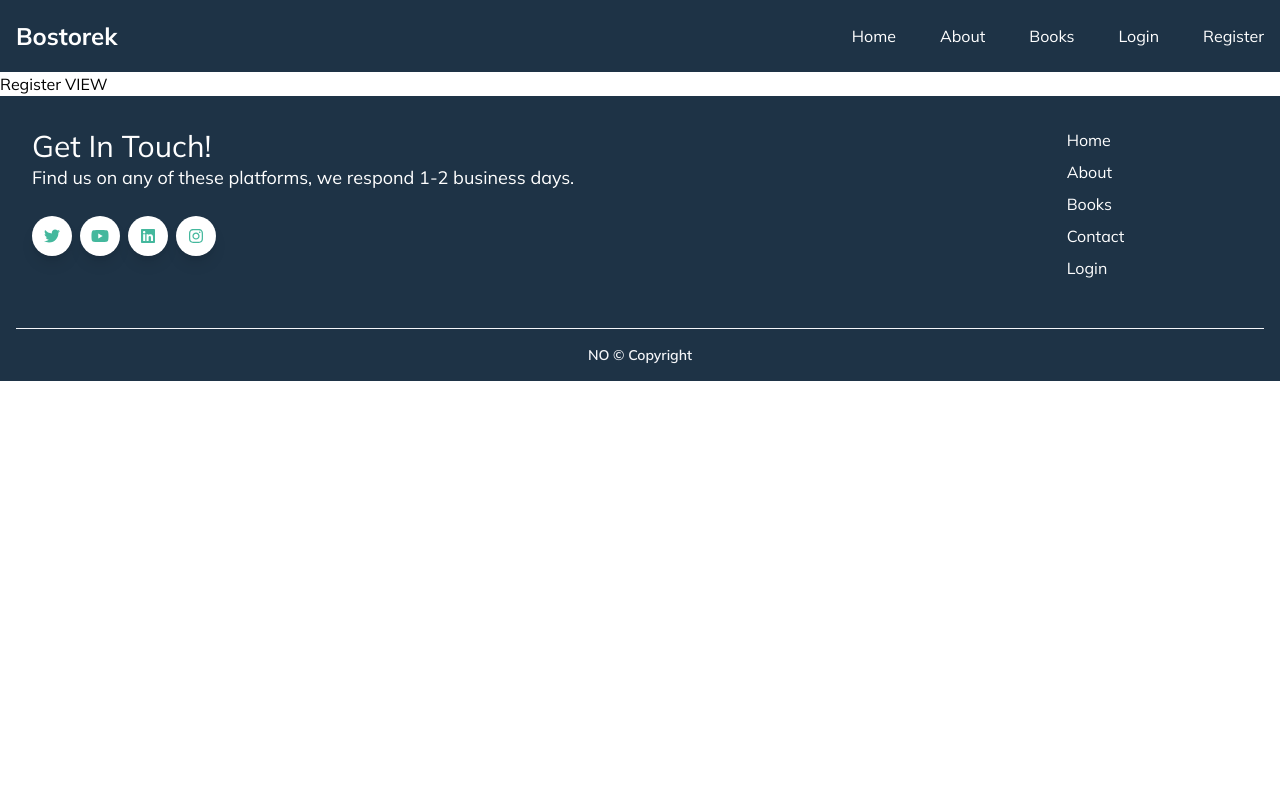
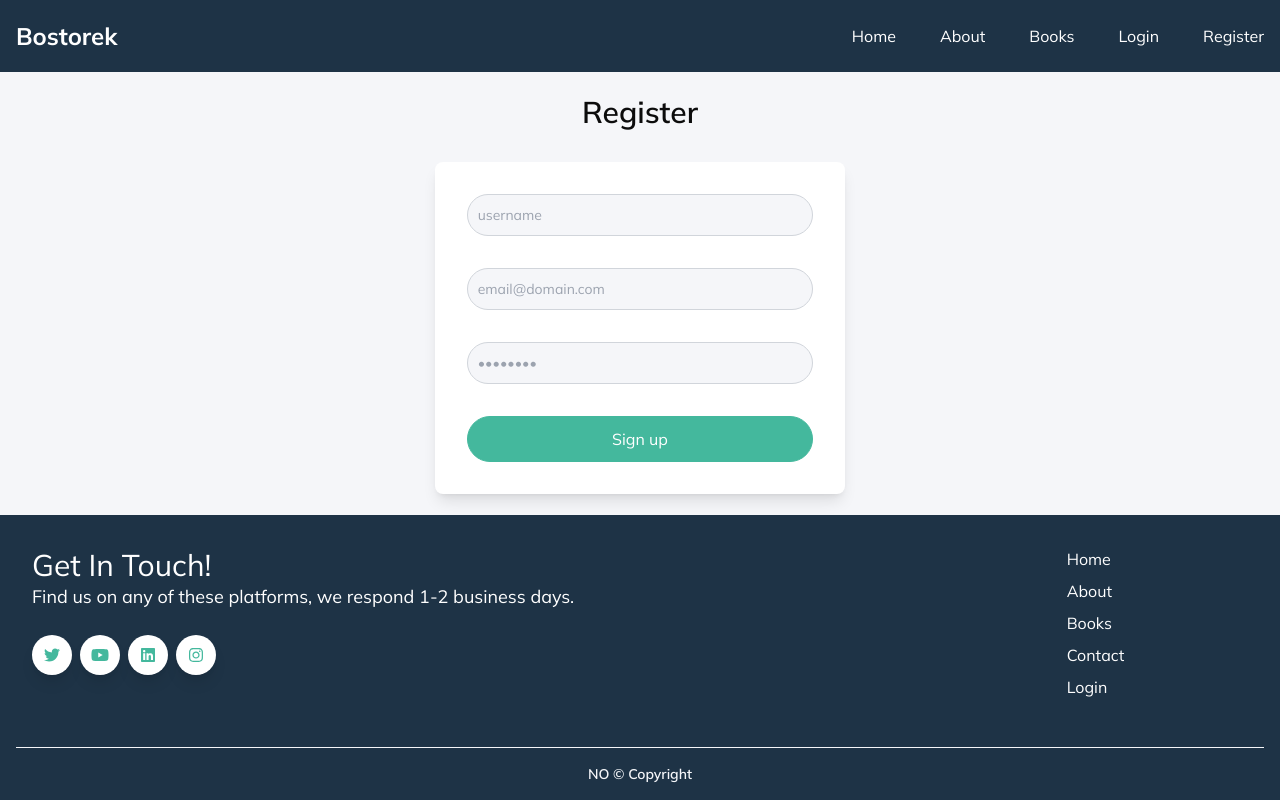
Before and after one commit to ArinSoftware/bostorek, a Vue app in the folder frontend/: page /#/register in a window 1280 px wide. Built offline with nearby package versions, Linux system fonts and the light colour scheme.

Commit message:
register page html code implemented

```diff
--- a/frontend/src/views/LoginView.vue
+++ b/frontend/src/views/LoginView.vue
@@ -1,37 +1,40 @@
 <template>
-  <section class="bg-bost-grey">
-    <div class="flex flex-col items-center justify-center px-6 py-8 mx-auto lg:py-0" style="height: calc(100vh - 357px);">
-      <div class="w-full bg-white rounded-lg shadow dark:border md:mt-0 sm:max-w-md xl:p-0">
-        <div class="p-6 space-y-4 md:space-y-6 sm:p-8">
-          <h1 class="text-xl font-bold leading-tight tracking-tight text-gray-900 md:text-2xl ">
-            Sign in to your account
-          </h1>
-          <form class="space-y-4 md:space-y-6" action="#">
+  <section class="bg-bost-grey flex flex-col items-center justify-center px-6 py-8 mx-auto lg:py-0"
+    style="height: calc(100vh - 357px);">
+
+    <section-header header="Login" />
+
+    <div class="w-full bg-white rounded-lg shadow-lg hover:shadow-2xl transition duration-500 md:mt-0 sm:w-1/2 lg:w-1/3">
+      <div class="p-8 space-y-4 md:space-y-6 sm:p-8">
+        <form class="space-y-8" action="#">
           <div>
-              <label for="email" class="block mb-2 text-sm font-medium text-gray-900 ">Your email</label>
             <input type="email" name="email" id="email"
-                class="bg-gray-50 border border-gray-300 text-gray-900 sm:text-sm rounded-lg focus:ring-primary-600 focus:border-primary-600 block w-full p-2.5"
-                placeholder="name@company.com" required="">
+              class="bg-bost-grey border border-gray-300 text-gray-900 sm:text-sm rounded-full block w-full p-2.5"
+              placeholder="name@company.com" autocomplete="off">
           </div>
           <div>
-              <label for="password" class="block mb-2 text-sm font-medium text-gray-900 ">Password</label>
             <input type="password" name="password" id="password" placeholder="••••••••"
-                class="bg-gray-50 border border-gray-300 text-gray-900 sm:text-sm rounded-lg focus:ring-primary-600 focus:border-primary-600 block w-full p-2.5"
-                required="">
+              class="bg-bost-grey border border-gray-300 text-gray-900 sm:text-sm rounded-full block w-full p-2.5">
           </div>
           <button type="submit"
-              class="w-full bg-bost-green hover:bg-white text-white hover:text-bost-green border border-bost-green py-2.5 px-11 rounded-full transition duration-300 ease-in-out">Sign
-              in</button>
+            class="w-full bg-bost-green hover:bg-white text-white hover:text-bost-green border border-bost-green py-2.5 px-11 rounded-full transition duration-300 ease-in-out">
+            Sign in
+          </button>
         </form>
       </div>
     </div>
-    </div>
+
   </section>
 </template>
 
 <script>
+import SectionHeader from '@/components/SectionHeader.vue';
+
 export default {
-  name: "LoginView"
+  name: "LoginView",
+  components: {
+    SectionHeader
+  }
 }
 </script>
 
--- a/frontend/src/views/RegisterView.vue
+++ b/frontend/src/views/RegisterView.vue
@@ -1,12 +1,45 @@
 <template>
-  <div>
-    Register VIEW
-  </div>
+  <section class="bg-bost-grey flex flex-col items-center justify-center px-6 py-8 mx-auto lg:py-0"
+    style="height: calc(100vh - 357px);">
+
+    <section-header header="Register" />
+
+    <div class="w-full bg-white rounded-lg shadow-lg hover:shadow-2xl transition duration-500 md:mt-0 sm:w-1/2 lg:w-1/3">
+      <div class="p-8 space-y-4 md:space-y-6 sm:p-8">
+        <form class="space-y-8" action="#">
+          <div>
+            <input type="text" name="username" id="username"
+              class="bg-bost-grey border border-gray-300 text-gray-900 sm:text-sm rounded-full block w-full p-2.5"
+              placeholder="username" autocomplete="off">
+          </div>
+          <div>
+            <input type="email" name="email" id="email"
+              class="bg-bost-grey border border-gray-300 text-gray-900 sm:text-sm rounded-full block w-full p-2.5"
+              placeholder="email@domain.com" autocomplete="off">
+          </div>
+          <div>
+            <input type="password" name="password" id="password" placeholder="••••••••"
+              class="bg-bost-grey border border-gray-300 text-gray-900 sm:text-sm rounded-full block w-full p-2.5">
+          </div>
+          <button type="submit"
+            class="w-full bg-bost-green hover:bg-white text-white hover:text-bost-green border border-bost-green py-2.5 px-11 rounded-full transition duration-300 ease-in-out">
+            Sign up
+          </button>
+        </form>
+      </div>
+    </div>
+
+  </section>
 </template>
 
 <script>
+import SectionHeader from '@/components/SectionHeader.vue';
+
 export default {
-  name: "RegisterView"
+  name: "RegisterView",
+  components: {
+    SectionHeader
+  }
 }
 </script>
 
```
Lines whose indentation alone changed are shown as unchanged.
